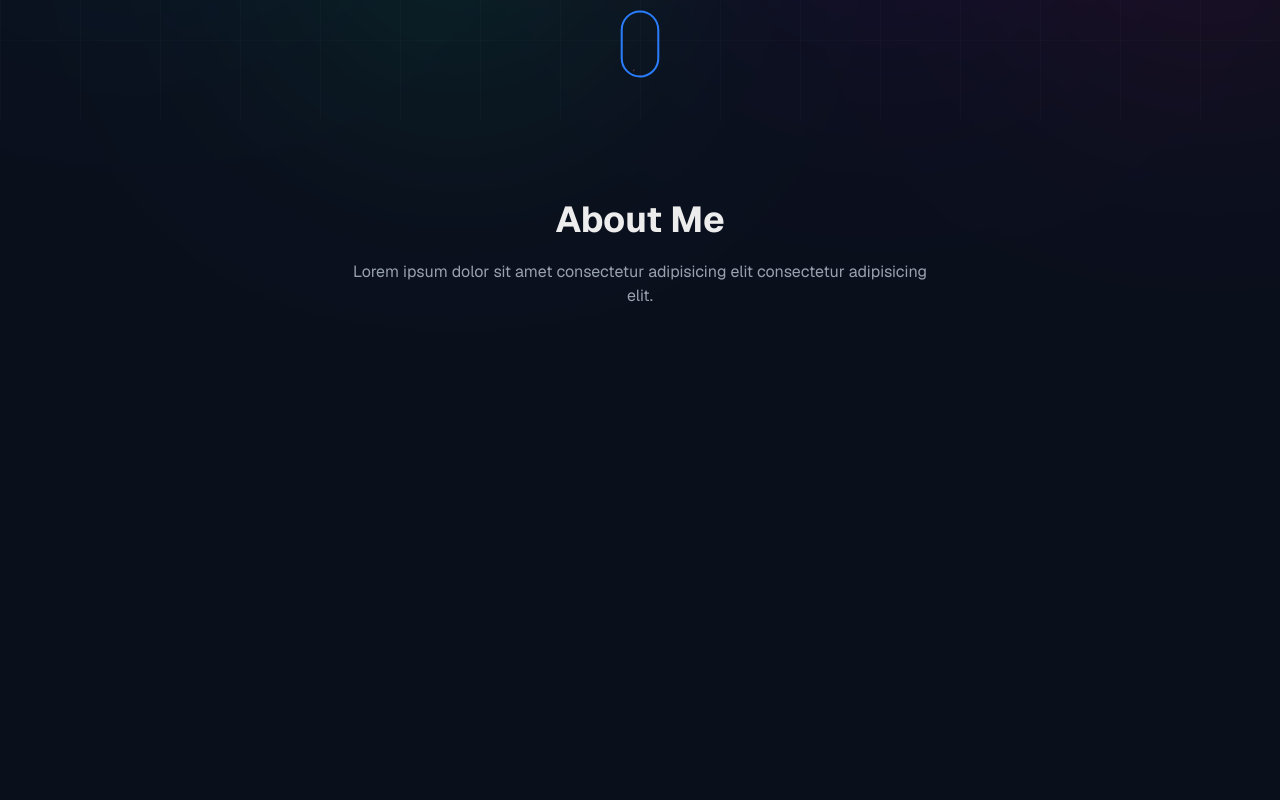
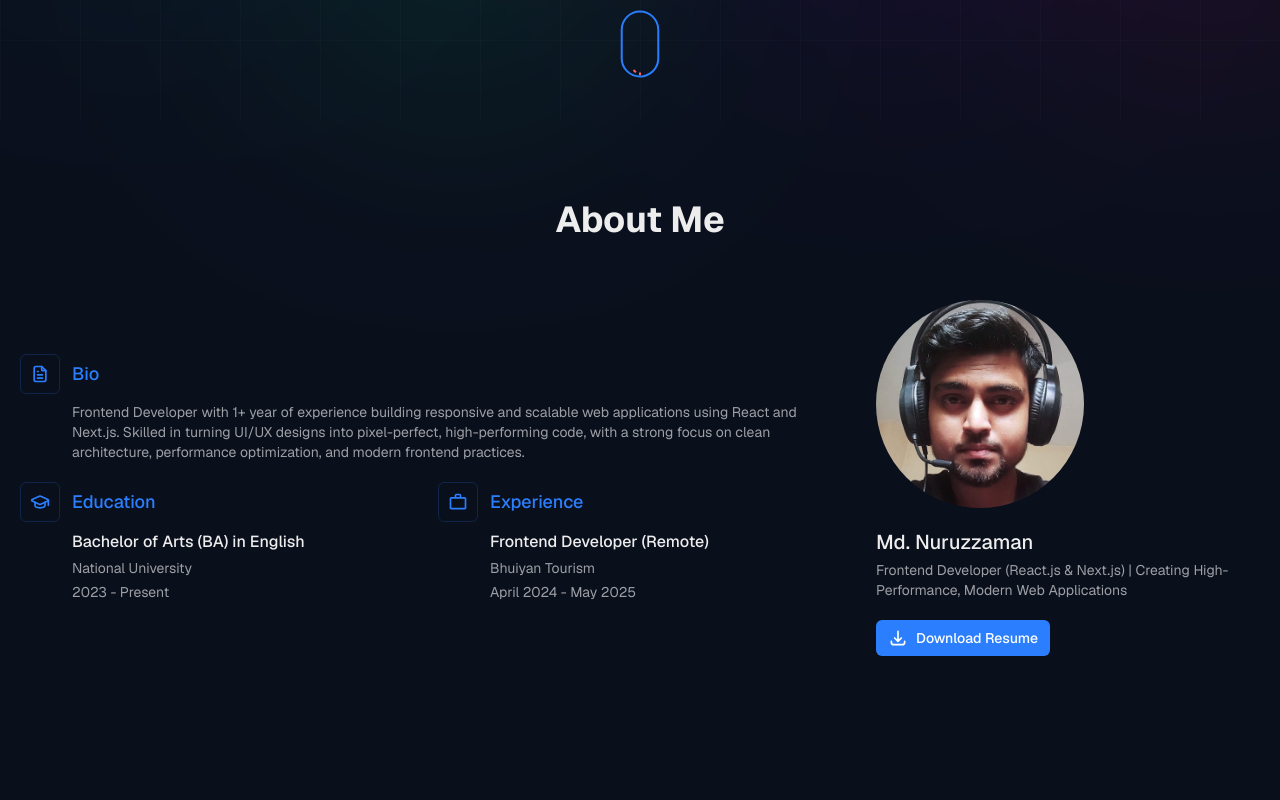
Before and after one commit to mdnuruzzamannirob/Portfolio, a Next.js app: page / in a window 1280 px wide. Shown: the part 680-1480 px from the top of the page. Built offline with nearby package versions, Linux system fonts and the light colour scheme.

Commit message:
add about me section. update logo comp

```diff
--- a/src/components/AboutMe.tsx
+++ b/src/components/AboutMe.tsx
@@ -1,12 +1,87 @@
+import { TbFileText } from 'react-icons/tb';
 import SectionTitle from './SectionTitle';
+import { MdOutlineWorkOutline } from 'react-icons/md';
+import { LuGraduationCap } from 'react-icons/lu';
+import { HiOutlineDownload } from 'react-icons/hi';
+import Image from 'next/image';
 
 const AboutMe = () => {
   return (
-    <section id="about-me" className="relative h-dvh py-20">
-      <SectionTitle
-        title="About Me"
-        description=" Lorem ipsum dolor sit amet consectetur adipisicing elit consectetur adipisicing elit."
-      />
+    <section id="about-me" className="relative space-y-10 py-20">
+      <SectionTitle title="About Me" />
+
+      <div className="flex items-center gap-10">
+        <div className="flex-1 space-y-5">
+          <div className="w-full space-y-2">
+            <div className="flex items-center gap-3">
+              <div className="border-primary/20 flex size-10 items-center justify-center rounded-md border">
+                <TbFileText className="text-primary size-5" />
+              </div>
+              <h2 className="text-primary text-lg font-medium">Bio</h2>
+            </div>
+
+            <p className="pl-[52px] text-sm text-white/60">
+              Frontend Developer with 1+ year of experience building responsive and scalable web
+              applications using React and Next.js. Skilled in turning UI/UX designs into
+              pixel-perfect, high-performing code, with a strong focus on clean architecture,
+              performance optimization, and modern frontend practices.
+            </p>
+          </div>
+
+          <div className="flex justify-between gap-5">
+            <div className="flex-1 space-y-2">
+              <div className="flex items-center gap-3">
+                <div className="border-primary/20 flex size-10 items-center justify-center rounded-md border">
+                  <LuGraduationCap className="text-primary size-5" />
+                </div>
+                <h2 className="text-primary text-lg font-medium">Education</h2>
+              </div>
+
+              <div className="space-y-1 pl-[52px]">
+                <h3 className="font-medium">Bachelor of Arts (BA) in English</h3>
+                <p className="text-sm text-white/60">National University</p>
+                <p className="text-sm text-white/60">2023 - Present</p>
+              </div>
+            </div>
+            <div className="flex-1 space-y-2">
+              <div className="flex items-center gap-3">
+                <div className="border-primary/20 flex size-10 items-center justify-center rounded-md border">
+                  <MdOutlineWorkOutline className="text-primary size-5" />
+                </div>
+                <h2 className="text-primary text-lg font-medium">Experience</h2>
+              </div>
+
+              <div className="space-y-1 pl-[52px]">
+                <h3 className="font-medium">Frontend Developer (Remote)</h3>
+                <p className="text-sm text-white/60">Bhuiyan Tourism</p>
+                <p className="text-sm text-white/60">April 2024 - May 2025</p>
+              </div>
+            </div>
+          </div>
+        </div>
+
+        <div className="w-full max-w-sm space-y-5">
+          <Image
+            alt=""
+            src="/mdnuruzzamannirob.jpg"
+            width={208}
+            height={208}
+            className="size-52 rounded-full bg-white/5 object-cover object-top"
+          />
+
+          <div className="space-y-1">
+            <h2 className="text-xl font-medium">Md. Nuruzzaman</h2>
+            <p className="text-sm text-white/60">
+              Frontend Developer (React.js & Next.js) | Creating High-Performance, Modern Web
+              Applications
+            </p>
+          </div>
+
+          <button className="bg-primary hover:bg-primary/90 flex items-center justify-center gap-2 rounded-md px-3 py-2 text-sm font-medium text-white transition">
+            <HiOutlineDownload className="size-5" /> Download Resume
+          </button>
+        </div>
+      </div>
     </section>
   );
 };
--- a/src/components/LogoName.tsx
+++ b/src/components/LogoName.tsx
@@ -1,10 +1,12 @@
-import Link from 'next/link';
+import { useSmoothScroll } from '@/hooks/useSmoothScroll';
 
 const LogoName = () => {
+  const smoothScroll = useSmoothScroll();
+
   return (
-    <Link href="/">
-      <span className="font-mono text-xl font-bold">mdnuruzzaman.dev</span>
-    </Link>
+    <button onClick={() => smoothScroll('home')} className="font-mono text-xl font-bold">
+      mn.dev
+    </button>
   );
 };
 
--- a/src/components/Projects.tsx
+++ b/src/components/Projects.tsx
@@ -41,7 +41,7 @@ const Projects = () => {
         <div className="flex justify-center">
           <button
             onClick={handleShowMoreOrLess}
-            className="border-primary/30 bg-primary/10 text-primary hover:bg-primary/20 rounded-lg border px-5 py-2 text-sm font-medium transition"
+            className="bg-primary hover:bg-primary/90 rounded-md px-5 py-2 text-sm font-medium text-white transition"
           >
             {visibleCount < projects.length ? 'Show More' : 'Show Less'}
           </button>
```
Also changed, not shown: public/mdnuruzzamannirob.jpg (added).
